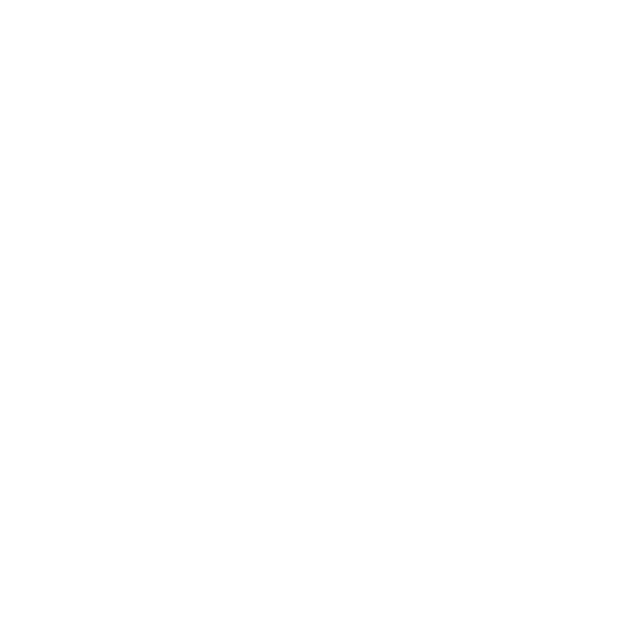
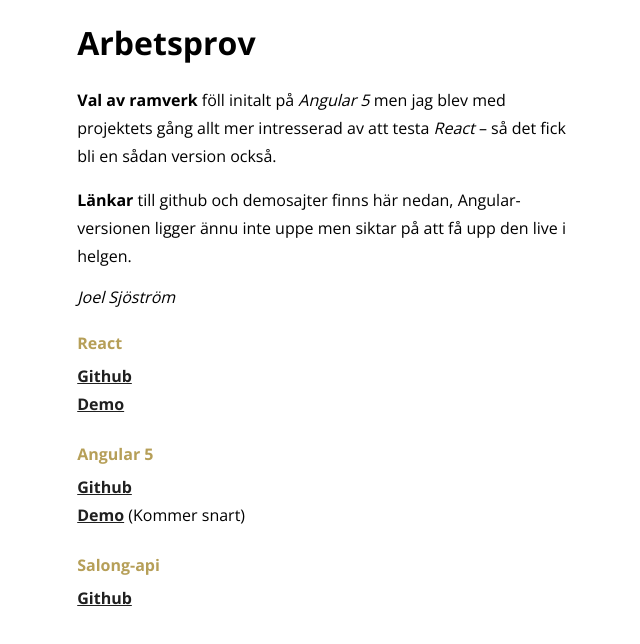
Before and after one commit to Cloud-Nine/new-salongen-react, a React (Create React App) app: page / in a window 1280 px wide. Shown: the top 644 px of the page, without its empty margins (317-957 px from the left). Built offline with nearby package versions, Linux system fonts and the light colour scheme.

Commit message:
- font weights - presentation page

```diff
--- a/public/index.html
+++ b/public/index.html
@@ -11,6 +11,8 @@
     -->
   <link rel="manifest" href="%PUBLIC_URL%/manifest.json">
   <link rel="shortcut icon" href="%PUBLIC_URL%/favicon.ico">
+  <link href="https://fonts.googleapis.com/css?family=Open+Sans:400,700" rel="stylesheet">
+
   <!--
       Notice the use of %PUBLIC_URL% in the tags above.
       It will be replaced with the URL of the `public` folder during the build.
--- a/src/App.scss
+++ b/src/App.scss
@@ -47,19 +47,18 @@
 
 h3 {
     font-family: Arial, Helvetica, sans-serif; // color: $bright-heading-text;
-    font-weight: 300;
     margin-bottom: 0.5rem
 }
 
 h4 {
-    font-weight: 300;
+    font-weight: 400;
     color: $grey-light-text;
     display: inline-block;
     margin-bottom: 0.5rem
 }
 
 h5 {
-    font-weight: 300;
+    font-weight: 400;
     color: $grey-light-text;
     display: inline-block;
     margin-bottom: 0.5rem
--- /dev/null
+++ b/src/components/presentation-page/PresentationPage.js
@@ -0,0 +1,61 @@
+import React from 'react';
+import './PresentationPage.css';
+
+class PresentationPage extends React.Component {
+
+  constructor (props) {
+    super(props);
+
+    this.state = {
+
+    };
+  }
+
+
+
+  render () {
+    return (
+      <main className="presentation-page">
+      <div className="wrapper">
+        <h1>Arbetsprov</h1>
+          <p><strong>Val av ramverk</strong> föll initalt på <i>Angular 5</i> men jag blev med projektets gång allt mer intresserad av att testa <i>React</i> – så det fick bli en sådan version också. </p>
+
+          <p><strong>Länkar</strong> till github och demosajter finns här nedan, Angular-versionen ligger ännu inte uppe men siktar på att få upp den live i helgen.</p>
+
+          <i>Joel Sjöström</i>
+
+          <section >
+              <h4>React</h4>
+              <ul>
+                  <li>
+                      <a href="https://github.com/beelio/new-salongen-react">Github</a>
+                  </li>
+                  <li>
+                      <a href="http://joelsjostrom.me/salonger">Demo</a>
+                  </li>
+              </ul>
+
+              <h4>Angular 5</h4>
+              <ul>
+                  <li>
+                      <a href="https://github.com/beelio/salongen">Github</a>
+                  </li>
+                  <li>
+                      <a  href="">Demo</a> (Kommer snart)
+                  </li>
+              </ul>
+              <h4>Salong-api</h4>
+              <ul>
+                  <li>
+                      <a href="https://github.com/beelio/salongapi">Github</a>
+                  </li>
+              </ul>
+          </section>
+      </div>
+  </main>
+
+    );
+  }
+}
+
+export default PresentationPage;
--- /dev/null
+++ b/src/components/presentation-page/PresentationPage.scss
@@ -0,0 +1,41 @@
+
+@import './../../../src/scss/exports.scss';
+
+
+.presentation-page{
+    font-family: 'Open Sans', sans-serif;
+    margin: 0 2%;
+
+    h4{
+        font-weight: 700;
+        color:$gold;
+
+    }
+
+    a{
+        text-decoration: underline;
+        font-weight: 700;
+        color:$dark-heading-text;
+    }
+}
+
+.wrapper{
+    margin: 0 auto;
+
+    @include md{
+        max-width: 60%;
+    }
+    @include lg{
+        max-width: 40%;
+    }
+
+    p,li{
+        line-height: 175%;
+    }
+
+}
+
+
+section h4{
+    margin-top: 5%;
+}
--- a/src/components/router-oulet/RouterOutlet.js
+++ b/src/components/router-oulet/RouterOutlet.js
@@ -2,11 +2,13 @@
 import { Route, Switch } from 'react-router-dom';
 import SalonsPage from './../salons/SalonsPage';
 import SalonPage from './../salon/SalonPage';
+import PresentationPage from './../presentation-page/PresentationPage';
 
 class RouterOutlet extends Component {
   render () {
     return (
       <Switch>
+        <Route exact path='/' component={PresentationPage} />
         <Route path='/salonger' component={SalonsPage} />
         <Route path='/salong/:name/:id' component={SalonPage} />
       </Switch>
--- a/src/components/salon/SalonPage.scss
+++ b/src/components/salon/SalonPage.scss
@@ -1,16 +1,21 @@
 @import './../../scss/exports.scss';
 .salon-page {
     background-color: $middle-background;
+
+    @include md{
+        background-color: $bright-background;
+    }
     header {
         position: relative;
-        max-height: 38vh;
-        min-height: 38vh;
+        // max-height: 38vh;
+         min-height: 38vh;
         -webkit-font-smoothing: antialiased;
         .background {
             width: 100%;
             position: relative;
             overflow-y: hidden;
             max-height: 38vh;
+            min-height: 38vh;
         }
         a {
             position: absolute;
@@ -28,9 +33,18 @@
             width: 100%;
             bottom: 0;
             padding: 0 0 19% 2%;
+            @include tablet {
+                padding-bottom: 12%;
+                height: 20%;
+            }
             @include md {
-                padding-bottom: 0;
-                height: 20%;
+                padding-bottom: 10%;
+
+            }
+            @include lg {
+                height: 25%;
+                padding-bottom: 5%;
+
             }
             h2 {
                 margin-bottom: 1.732283465%;
--- a/src/components/salons/SalonsPage.scss
+++ b/src/components/salons/SalonsPage.scss
@@ -35,15 +35,13 @@
             &:nth-child(2) {
                 height: 7.559055118vh;
             }
-            h2 {
-                font-weight: 100;
-            }
+
         }
     }
     article {
         display: flex;
-        height: 16.44518272vh;
-        height: 18vh;
+        //height: 16.44518272vh;
+        //height: 18vh;
         width: 100%;
         border-bottom: 1px solid $bright-border;
         padding: 0 1.125rem 0 1.125rem;
--- a/src/scss/media-queries.scss
+++ b/src/scss/media-queries.scss
@@ -2,7 +2,7 @@
 $xss: 330px;
 $xs: 480px;
 $sm: 644px;
-$md: 768px;
+$md: 752px;
 $lg: 960px;
 $xl: 1200px;
 $xxl: 1400px;
@@ -59,6 +59,11 @@
         @content;
     }
 }
+@mixin tablet {
+    @media only screen and (min-width: 444px) {
+        @content;
+    }
+}
 @mixin landscape {
     @media only screen and (orientation:landscape) {
         @content;
```
